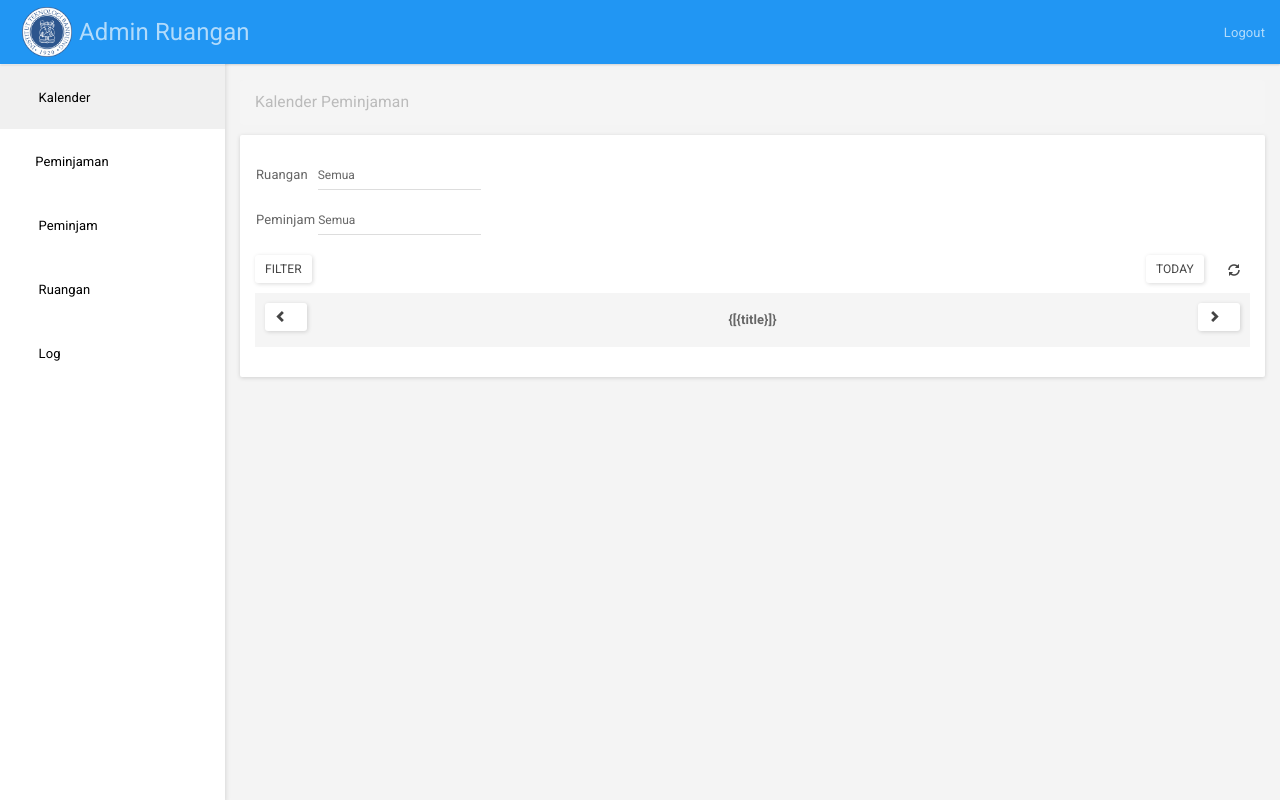
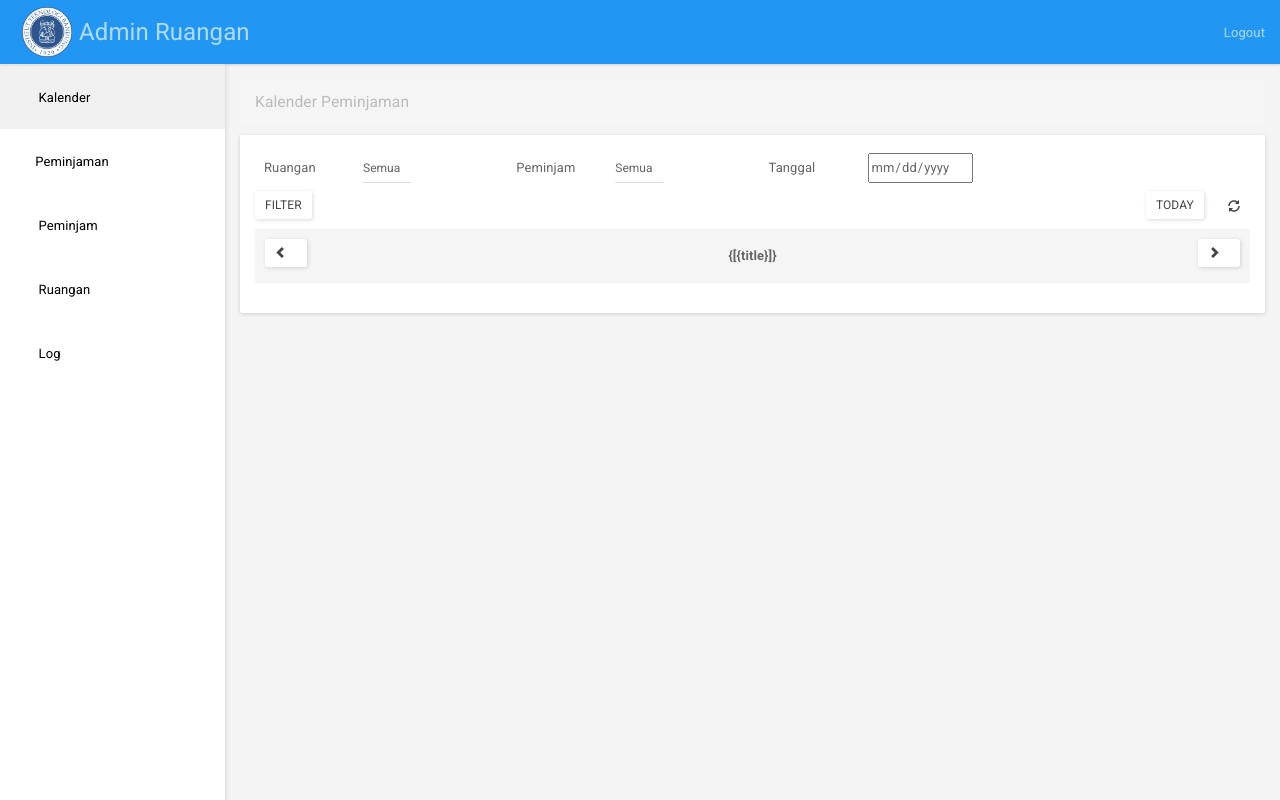
Before and after one commit to aldrichvalentino/sarpras_space, a Django app: page /peminjaman/kalender/ in a window 1280 px wide. Run offline with Django 3.2, Linux system fonts and the light colour scheme; a user stored in the database is signed in; data comes from the database, SQL or seed files in the repository; some libraries are stand-ins or nearby versions; some web fonts are replaced.

Commit message:
Added date filter

```diff
--- a/peminjaman/templates/peminjaman/kalender.html
+++ b/peminjaman/templates/peminjaman/kalender.html
@@ -277,25 +277,37 @@
     </ul>
     <div class="panel container-fluid">
         <div id="AppKalender" ng-controller="CalendarDemoCtrl" ng-init="filterEvents('filter')">
-            <div class="row">
-                <div class="col-md-3 col-xs-12" style="margin: 15px 0;">
+            <div class="row" style="padding:8px">
+                <div class="col-md-3 col-xs-12">
                     <div class="input-group">
-                        <span class="input-group-addon" style="padding-right: 10px">Ruangan </span>
+                        <span class="input-group-addon" style="width: 100px; text-align: left">Ruangan </span>
                         <select ng-model="filterRuangan" class="form-control input-sm" id="filterQuery">
                             <option value="Semua" selected>Semua</option>
                             <option value="{[{ ruanganData.nama }]}" ng-repeat = "ruanganData in ruanganList">{[{ ruanganData.nama }]}</option>
                         </select>
                     </div>
                 </div>
-            </div>
-            <div class="row">
-                <div class="col-md-3 col-xs-12" style="margin-bottom: 20px">
+            <!-- </div>
+            <div class="row"> -->
+                <div class="col-md-3 col-xs-12">
                     <div class="input-group">
-                        <span class="input-group-addon">Peminjam </span>
+                        <span class="input-group-addon" style="width: 100px; text-align: left">Peminjam </span>
                         <select ng-model="filterPeminjam" class="form-control input-sm" id="filterQueryPeminjam">
                             <option value="Semua" selected>Semua</option>
                             <option value="{[{ peminjamData.nama }]}" ng-repeat = "peminjamData in peminjamList">{[{ peminjamData.nama }]}</option>
                         </select>
+                    </div>
+                </div>
+            <!-- </div>
+            <div class="row"> -->
+                <div class="col-md-3 col-xs-12">
+                    <div class="input-group">
+                        <span class="input-group-addon" style="width: 100px; text-align: left">Tanggal </span>
+<!--                         <select ng-model="filterPeminjam" class="form-control input-sm" id="filterQueryPeminjam">
+                            <option value="Semua" selected>Semua</option>
+                            <option value="{[{ peminjamData.nama }]}" ng-repeat = "peminjamData in peminjamList">{[{ peminjamData.nama }]}</option>
+                        </select> -->
+                        <input type="Date" />
                     </div>
                 </div>
             </div>
```
